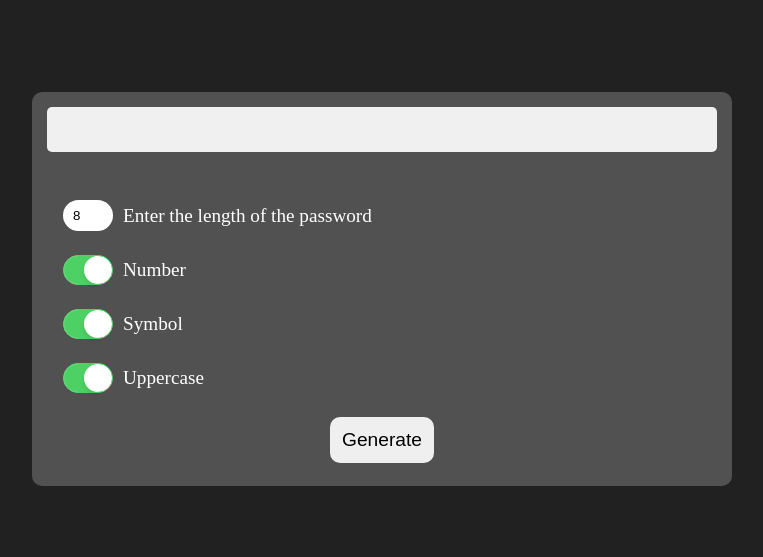
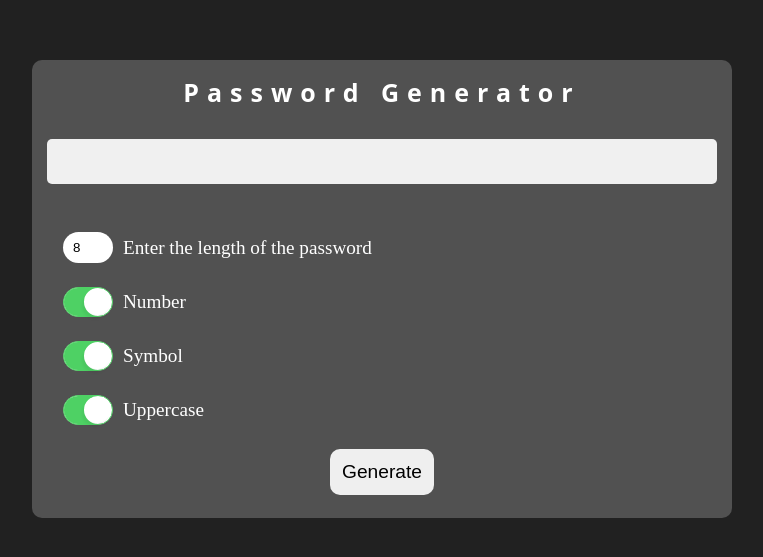
Before and after one commit to 000danish000/PasswordGenerator, a plain HTML site: page index.html in a window 1280 px wide. Shown: the part 111-668 px from the top of the page, without its empty margins (258-1021 px from the left). Drawn offline with Linux system fonts and the light colour scheme.

Commit message:
Add files via upload

```diff
--- a/index.html
+++ b/index.html
@@ -138,12 +138,24 @@
             letter-spacing: 3px;
             font-family: system-ui;
         }
+
+        h2 {
+            font-family: system-ui;
+            letter-spacing: 8px;
+            font-size: 25px;
+            text-align: center;
+            color: white;
+            padding-bottom: 30px;
+        }
+
+
     </style>
 </head>
 
 <body>
     <div class="main">
         <div class="container">
+            <h2>Password Generator</h2>
             <div class="password"><span class="passwordtxt"></span></div>
             <div id="errormsg"></div>
             <div class="buttons">
```
